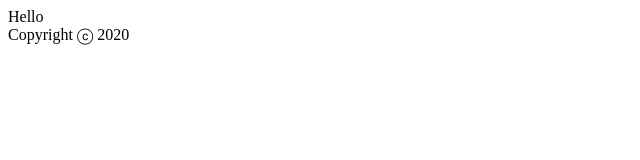
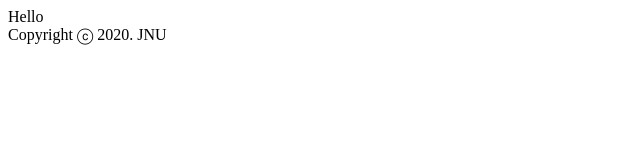
Before and after one commit to rdrorngg/merge_test, a plain HTML site: page index.html in a window 1280 px wide. Shown: the full height of the page, 0-640 px from the left. Drawn offline with Linux system fonts and the light colour scheme.

Commit message:
Finish the new footer [issue 53]

```diff
--- a/index.html
+++ b/index.html
@@ -3,6 +3,6 @@
 	</head>
 	<body>
 		Hello
-		<footer>Copyright ⓒ 2020</footer>
+		<footer>Copyright ⓒ 2020. JNU</footer>
 	</body>
 </html>
```
